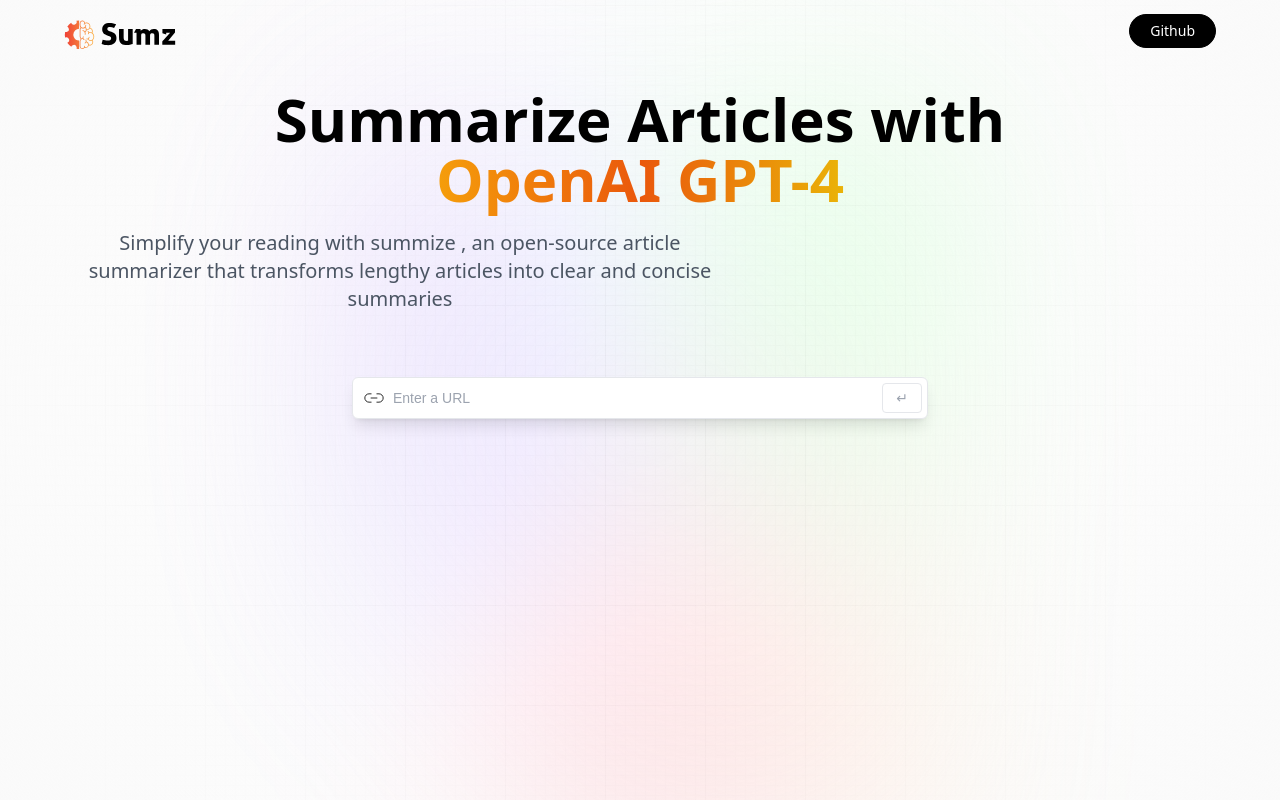
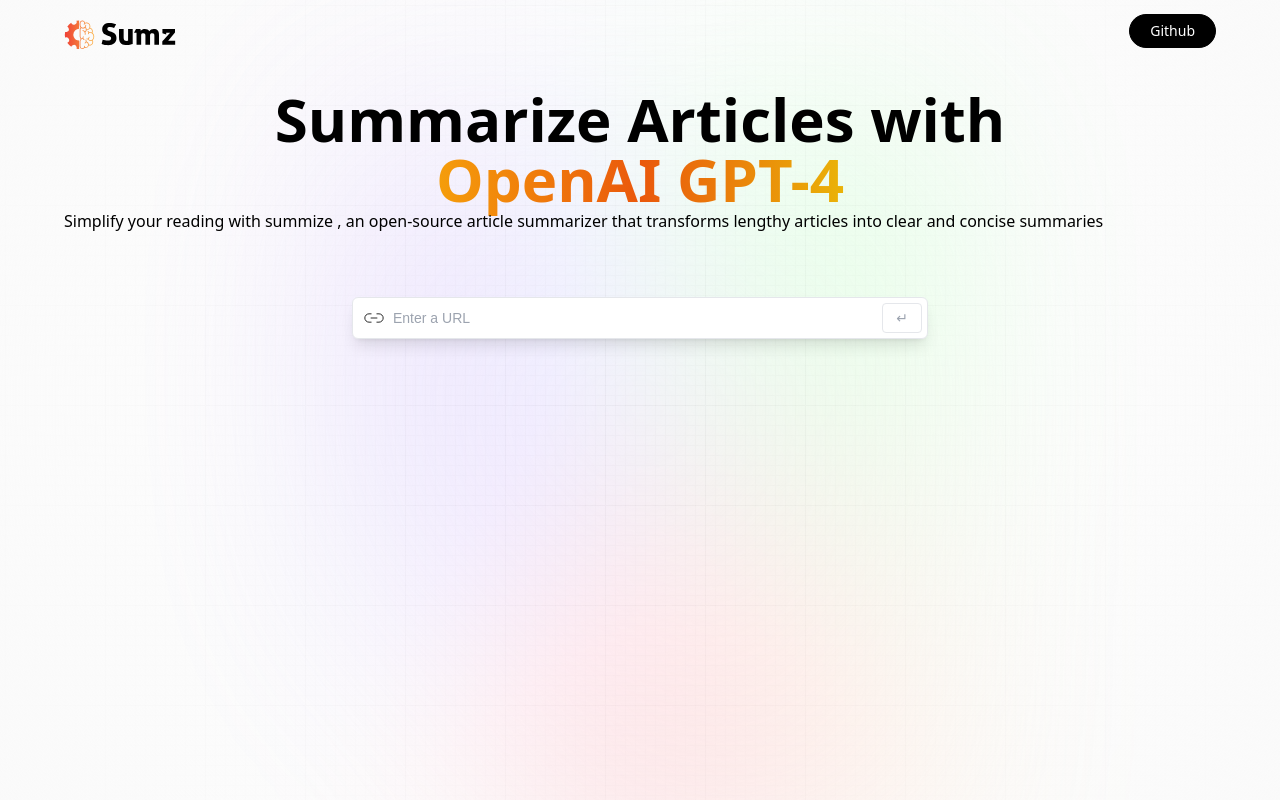
Before and after one commit to SainiAditya1/AI_Summarizer-project, a React (Vite) app: page / in a window 1280 px wide. Built offline with nearby package versions, Linux system fonts and the light colour scheme; a web font is replaced by a local one.

Commit message:
updated code
Signed-off-by: SainiAditya1 <Adityasaini10012001@outlook.com>

```diff
--- a/src/components/Hero.jsx
+++ b/src/components/Hero.jsx
@@ -21,7 +21,8 @@
 
 
         </h1>
-        <h2 className='desc'>
+
+        <h2 className='content-evenly'>
         Simplify your reading with summize , an open-source article summarizer that transforms lengthy
         articles into clear and concise summaries
 
```
